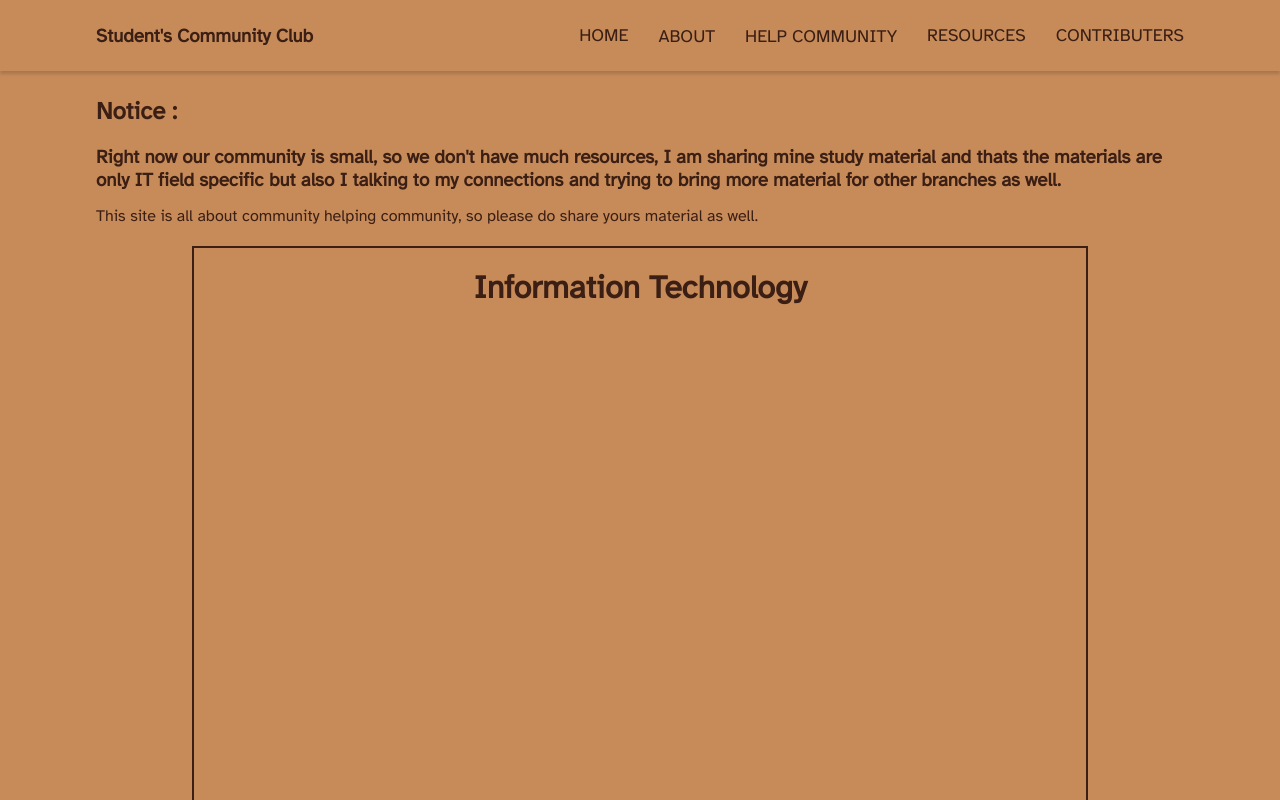
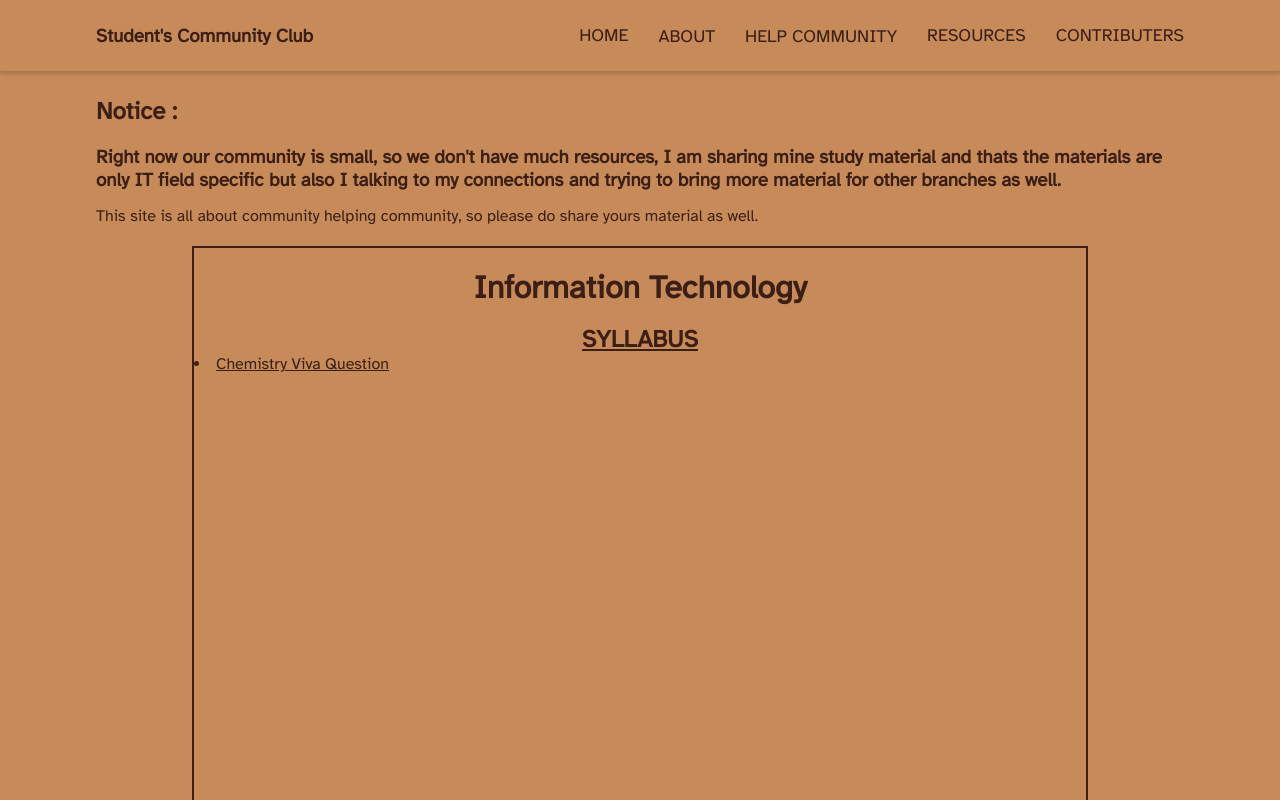
Before and after one commit to tier3guy/Student-Community-Club, a React (Create React App) app: page /resources in a window 1280 px wide. Shown: the top 800 px of the page. Built offline with nearby package versions, Linux system fonts and the light colour scheme.

Commit message:
drive created and added

```diff
--- a/src/Components/IT.jsx
+++ b/src/Components/IT.jsx
@@ -2,6 +2,12 @@ export default function IT(){
   return(
     <>
       <h1 style = {{textAlign: "center"}}>Information Technology</h1>
+      <h2 className = "syllabus_link"> <a href = "https://www.nit.ac.in/pdf/it-ug-18.pdf" target = "_blank"> SYLLABUS </a> </h2>
+
+      <li><a href = "https://docs.google.com/document/d/1gcxwpSP-1dkTBT0x9jk3lI4u-wuFuX-j/edit" target = "_blank">Chemistry Viva Question</a></li>
+      <div>
+
+      </div>
     </>
   );
 }
--- a/src/Components/Resources.js
+++ b/src/Components/Resources.js
@@ -9,7 +9,6 @@ export default function Resources(){
       <p className = "mb">This site is all about community helping community, so please do share yours material as well.</p>
 
       <Material/>
-
     </div>
     </>
   );
--- a/src/index.css
+++ b/src/index.css
@@ -188,3 +188,13 @@ body{
   margin-top: 20px ;
   margin-bottom: 20px ;
 }
+
+.syllabus_link{
+  margin-top: 0.7em;
+  text-align: center;
+  transition: all 0.4s;
+}
+
+.syllabus_link:hover{
+  color: rgba(88, 88, 212, 0.466);
+}
```
Also changed, not shown: src/Components/Folder.js (added).
